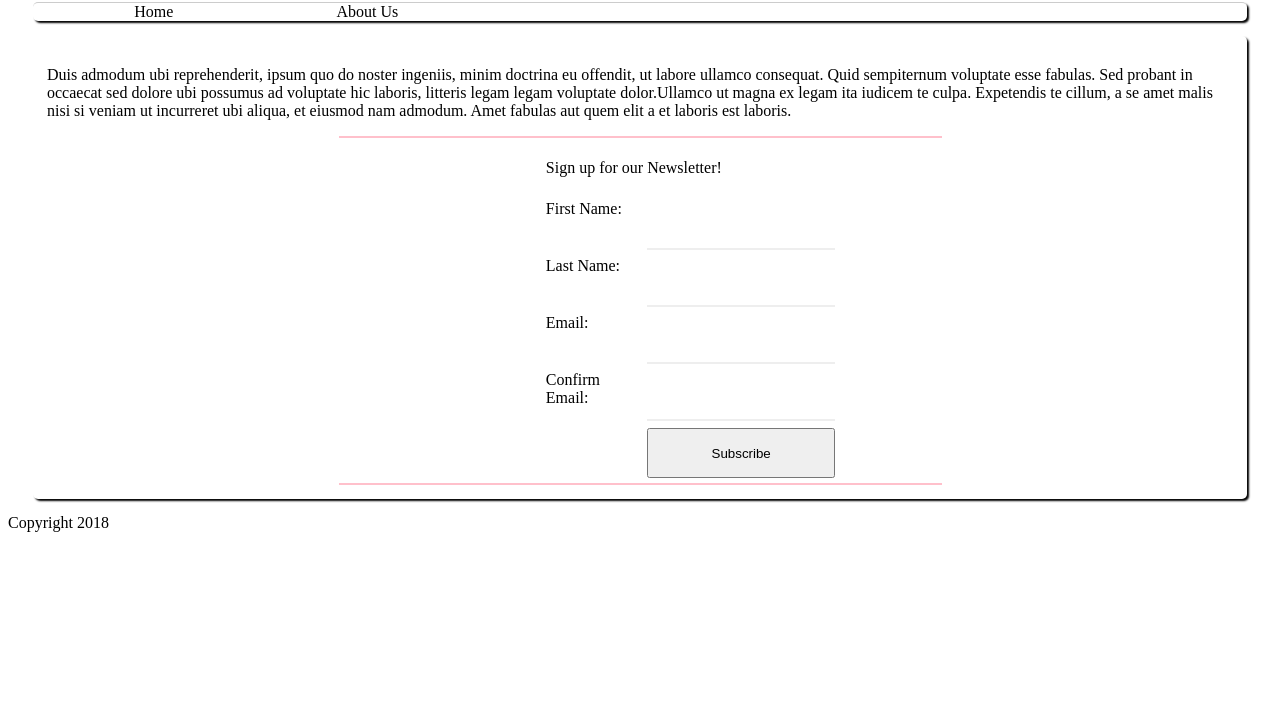
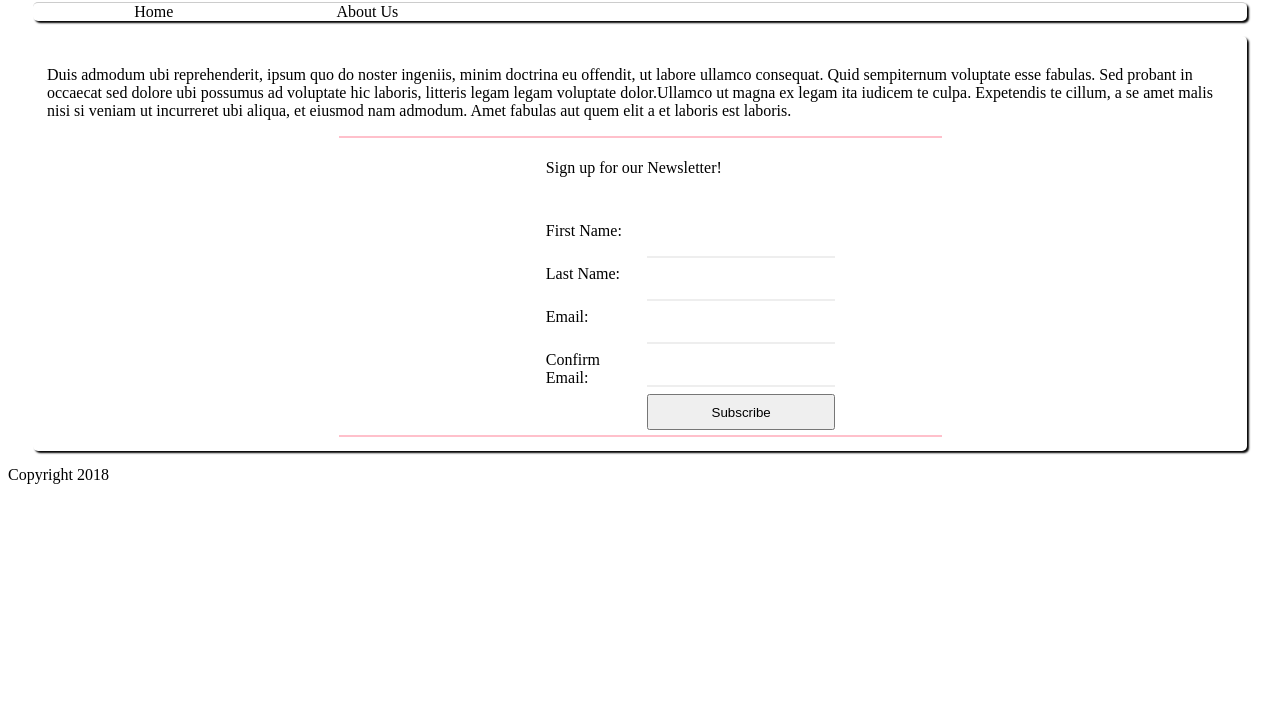
Before and after one commit to flash4syth/mindtune, a plain HTML site: page site2.html in a window 1280 px wide. Shown: the part 79-800 px from the top of the page. Drawn offline with Linux system fonts and the light colour scheme.

Commit message:
Finalize first draft site2

```diff
--- a/site2.html
+++ b/site2.html
@@ -82,11 +82,11 @@
       display: grid;
       width: 50%;
       margin: 0 auto;
-      grid-auto-rows: minmax(50px, auto);
       border-top: solid pink 2px;
       border-bottom: solid pink 2px;
       padding: 5px;
       grid-template-columns: 1fr 1fr 1fr 2fr 1fr;
+      grid-template-rows: 2fr repeat(5, 1fr);
       grid-gap: 7px;
       grid-template-areas:
         ". . actionmessage actionmessage ."
```
Also changed, not shown: triangle.png (added).
